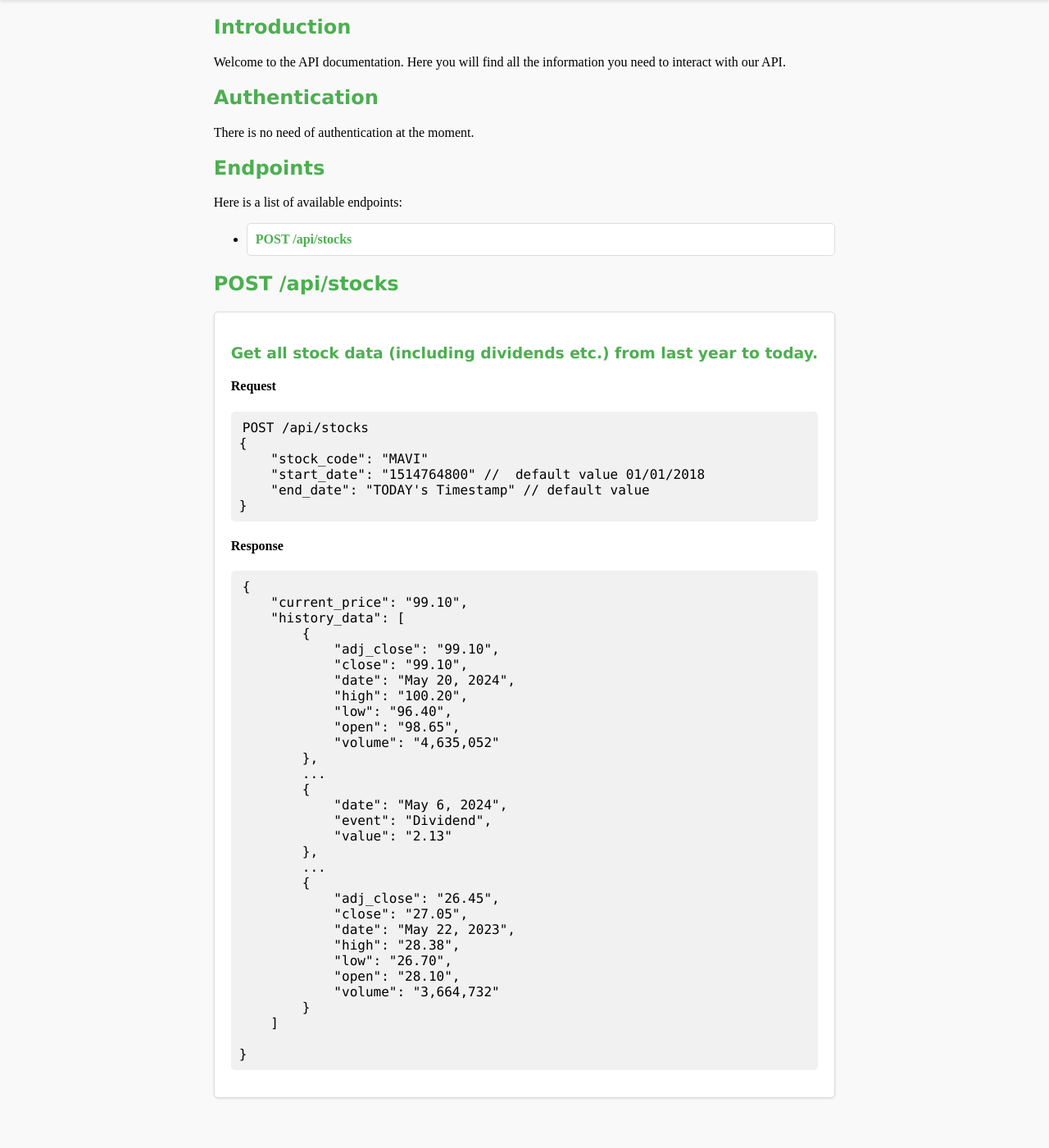
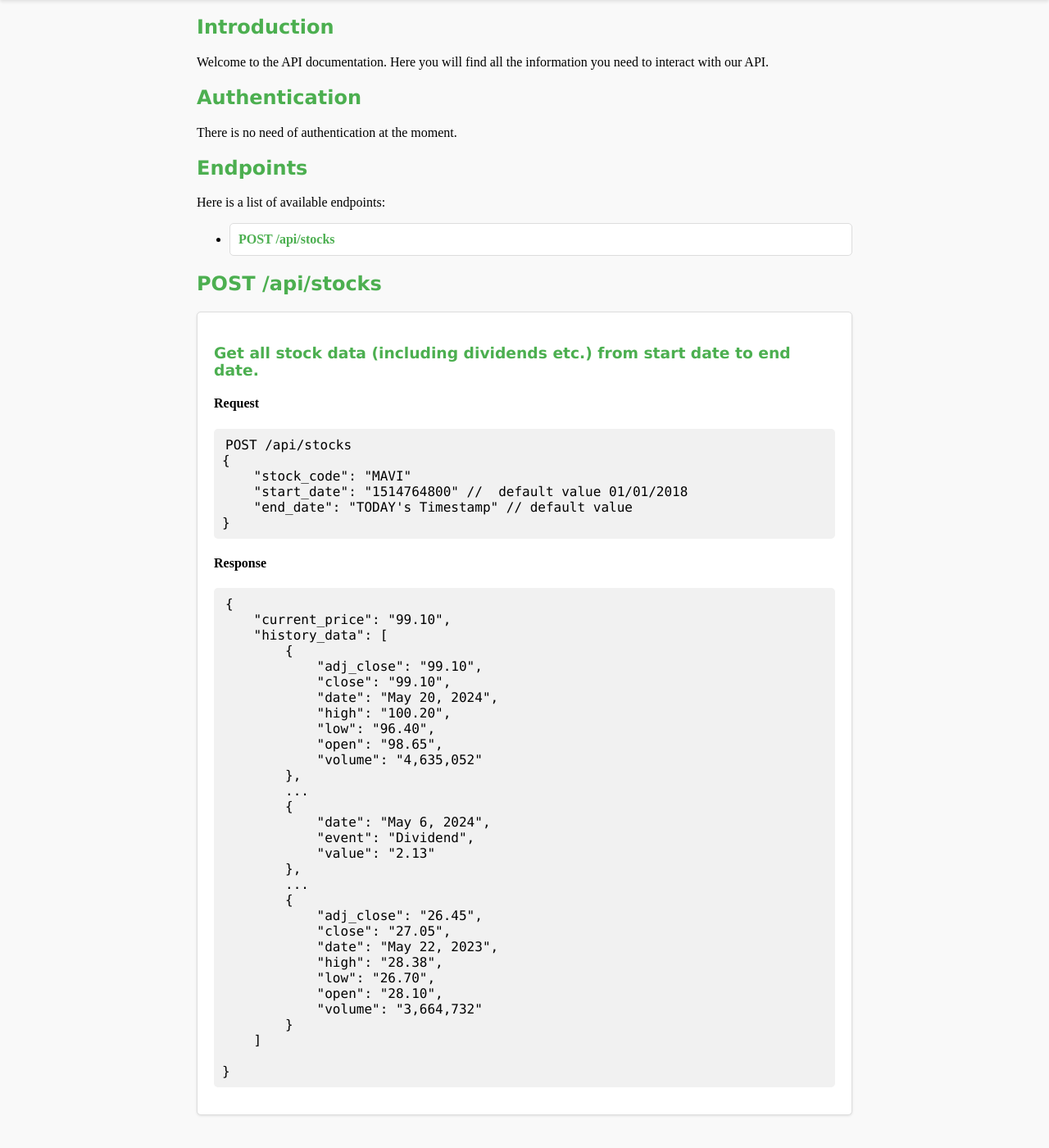
Before and after one commit to aerengns/stock-scraper, a Flask app: page / in a window 1280 px wide. Shown: the part 81-1481 px from the top of the page at 82% size. Run offline with Flask 3, Linux system fonts and the light colour scheme.

Commit message:
chore: minor update.

```diff
--- a/templates/index.html
+++ b/templates/index.html
@@ -30,7 +30,7 @@
     <section id="stocks">
         <h2>POST /api/stocks</h2>
         <div class="endpoint">
-            <h3>Get all stock data (including dividends etc.) from last year to today.</h3>
+            <h3>Get all stock data (including dividends etc.) from start date to end date.</h3>
             <h4>Request</h4>
             <pre><code>POST /api/stocks
 {
```
